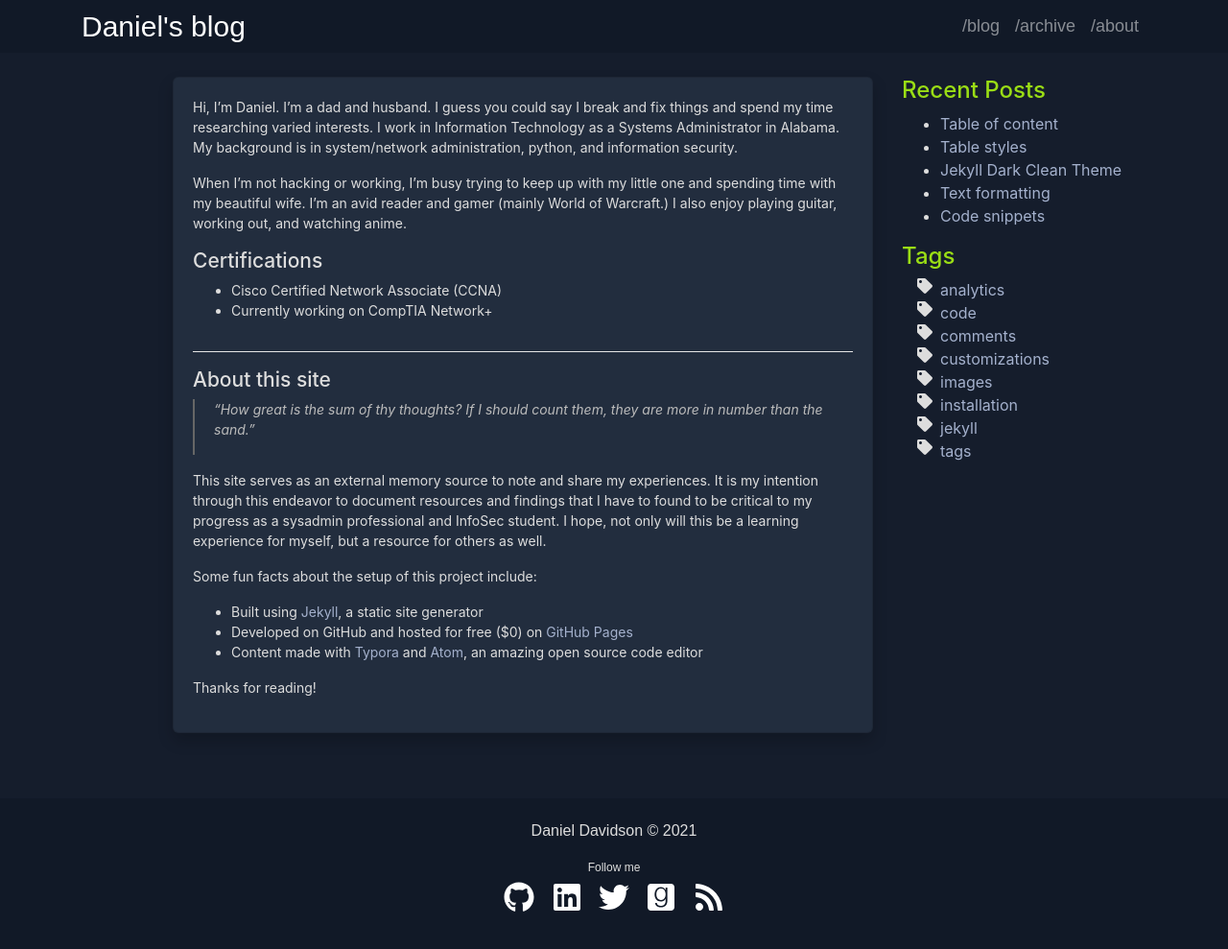
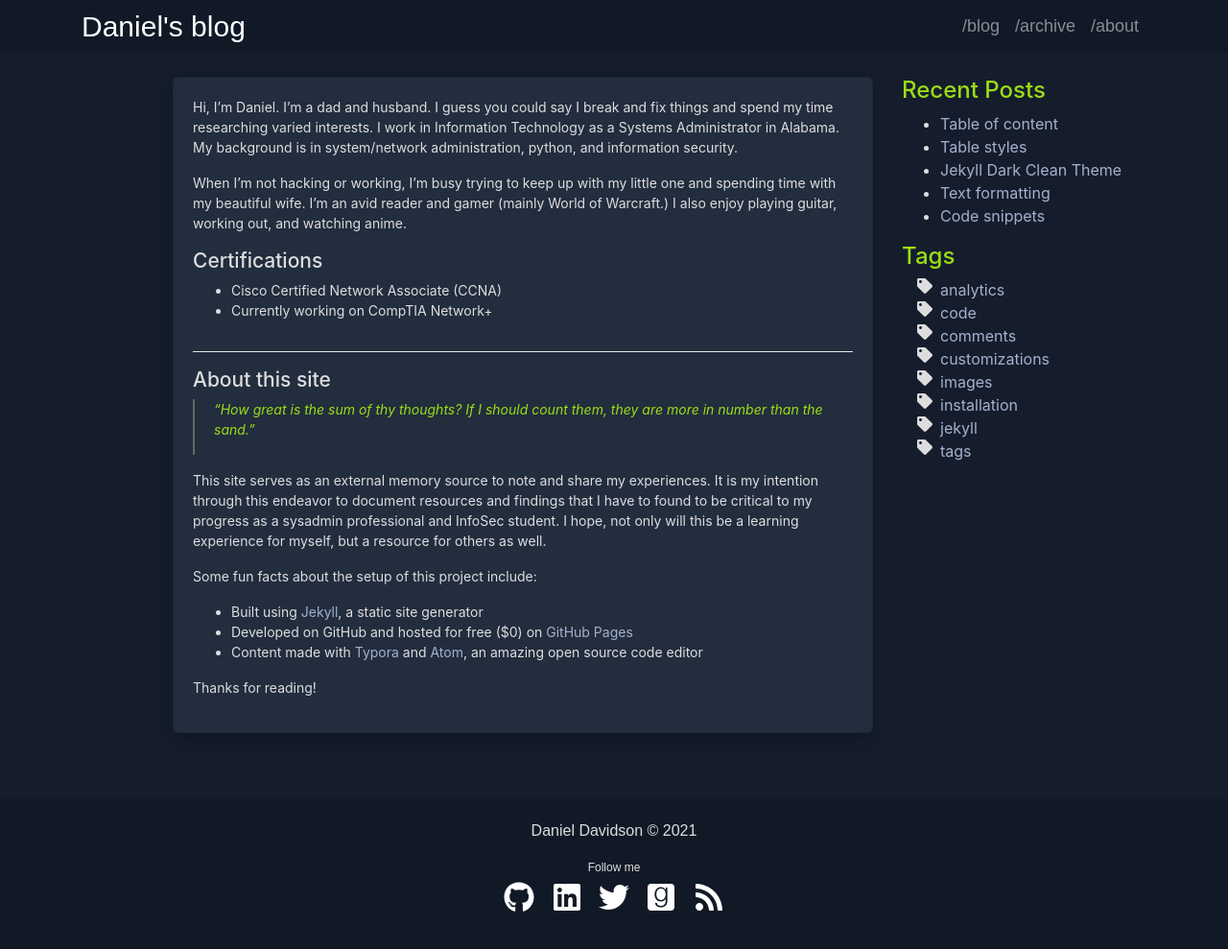
Before and after one commit to danieldavidson/danieldavidson.github.io, a Jekyll site: the page built from about.md, in a window 1280 px wide and 1014 px high. Shown: the top 989 px of the window at 96% size. Built offline with Jekyll 4.4.1, drawn with Linux system fonts in a browser that asks for light colours.

Commit message:
Update theme.scss

```diff
--- a/assets/css/theme.scss
+++ b/assets/css/theme.scss
@@ -90,7 +90,8 @@ img + em {
 }
 
 blockquote {
-  color: #bbb;
+  //color: #bbb; original
+  color: #9ADD15;
   font-size: 1em;
 }
 
```
